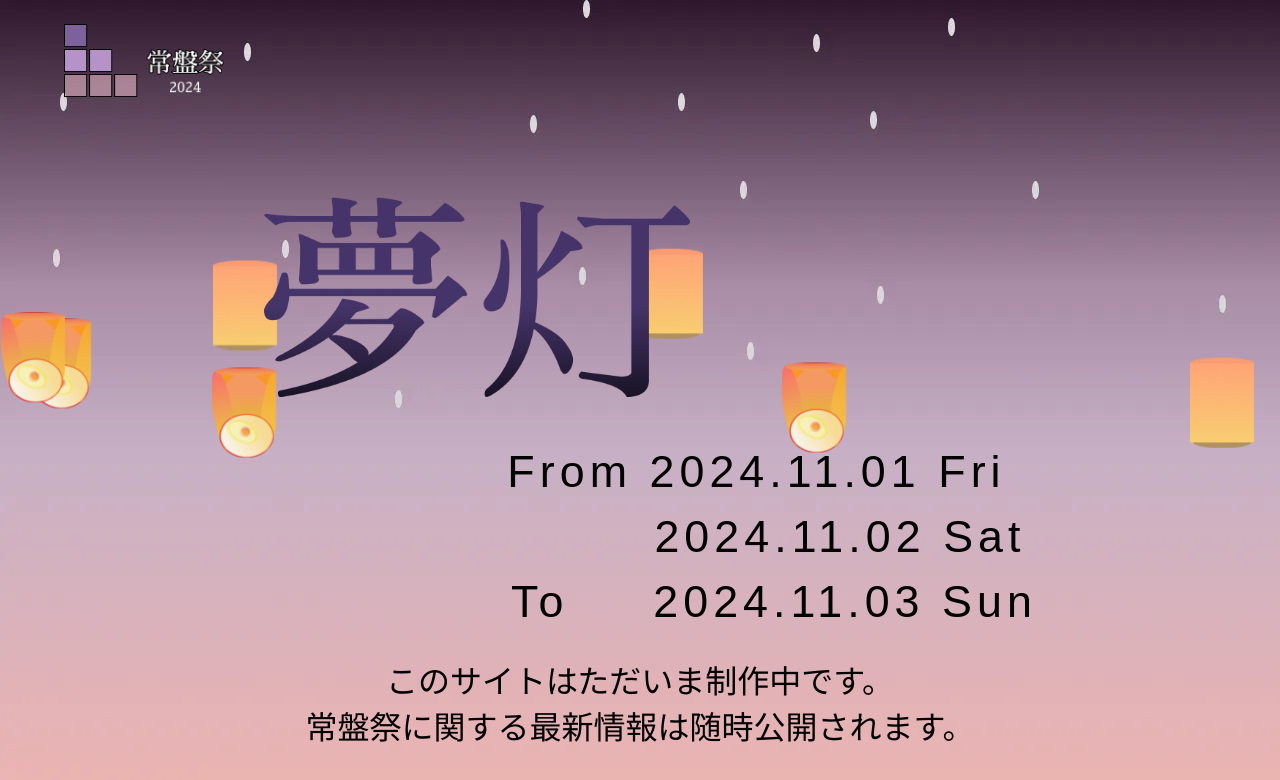
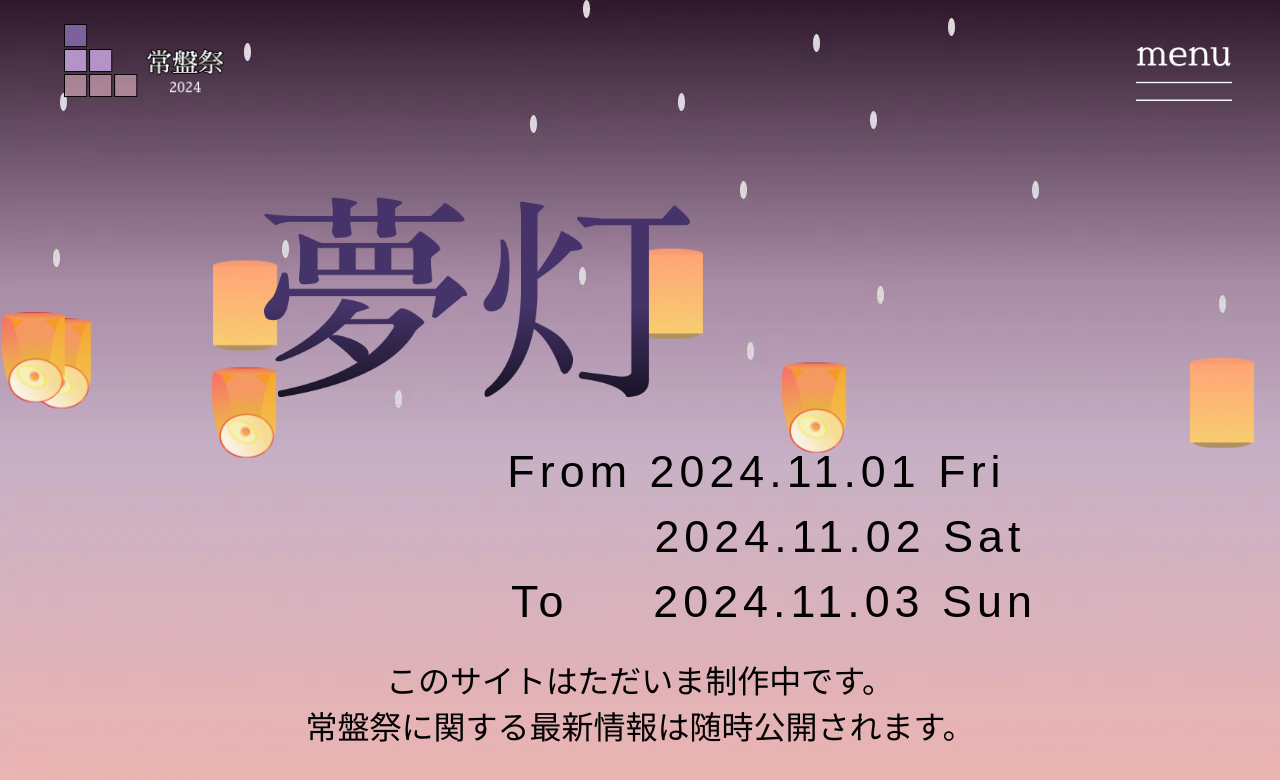
Before and after one commit to ynufes-tech/ynufes-tokiwa24, a Nuxt app: page / in a window 1280 px wide. Shown: the top 780 px of the page. Built offline with nearby package versions, Linux system fonts and the light colour scheme; a web font is replaced by a local one.

Commit message:
ナビメニューコンポーネントをヘッダーコンポーネントに搭載

```diff
--- a/components/Header.vue
+++ b/components/Header.vue
@@ -5,6 +5,7 @@
       <NuxtLink class="header-icon" to="/">
         <img src="~/assets/images/tokiwa24_logo.webp" class="header-img" />
       </NuxtLink>
+      <NaviMenu />
     </div>
   </div>
 </template>
@@ -19,6 +20,7 @@
   width: fit-content;
   align-items: center;
   position: fixed;
+
   top: 3%;
   left: 5%;
   .header-icon {
```
